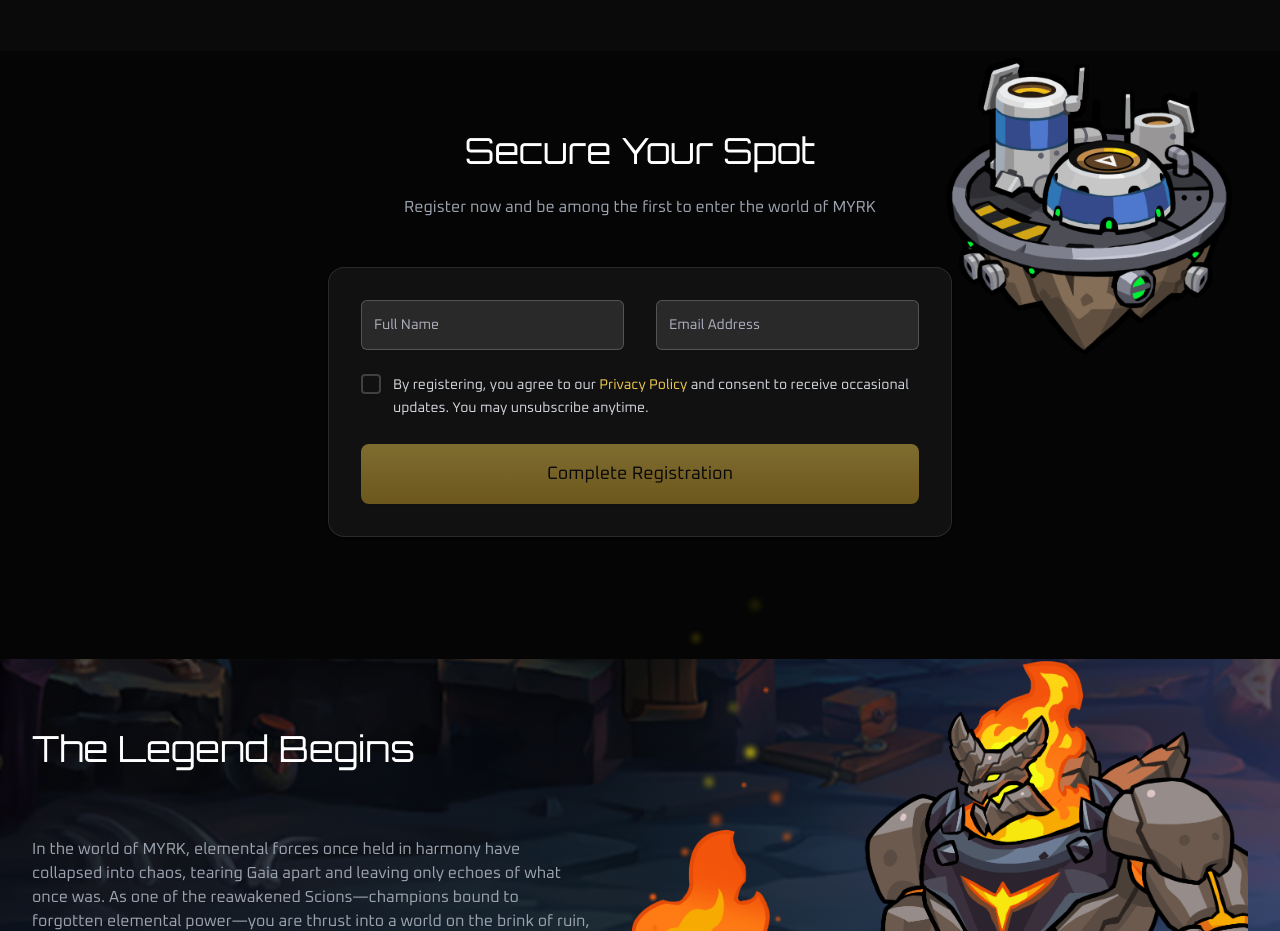
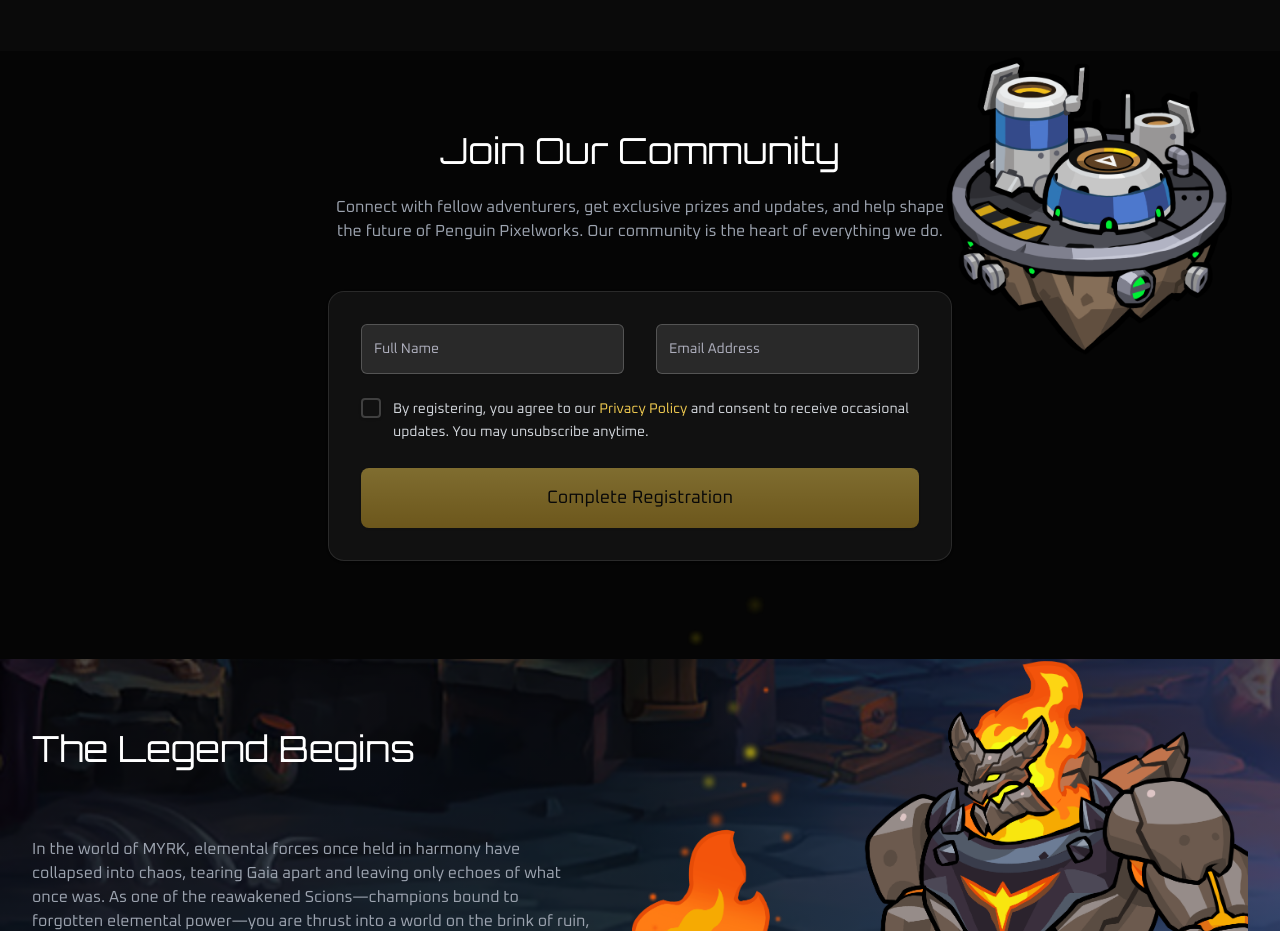
Before and after one commit to aaqibsheikh/myrk-preregistration, a Next.js app: page / in a window 1280 px wide. Shown: the part 2860-3791 px from the top of the page. Built offline with nearby package versions, Linux system fonts and the light colour scheme; no server answers.

Commit message:
text reword

```diff
--- a/components/sections/PreRegistrationSection.tsx
+++ b/components/sections/PreRegistrationSection.tsx
@@ -196,10 +196,11 @@
         <div className="relative w-full max-w-[672px] h-auto mx-auto px-4 sm:px-6">
           <div className="flex flex-col items-center mb-8 sm:mb-12">
             <h2 className="font-normal text-2xl sm:text-3xl md:text-4xl text-white text-center tracking-[0] leading-tight [font-family:'Orbitron',Helvetica] transition-all duration-300">
-              Secure Your Spot
+            Join Our Community
             </h2>
             <p className="mt-4 sm:mt-6 font-normal text-gray-400 text-sm sm:text-base text-center tracking-[0] leading-6 [font-family:'Oxanium',Helvetica] transition-all duration-300">
-              Register now and be among the first to enter the world of MYRK
+              Connect with fellow adventurers, get exclusive prizes and updates, and help shape the future of Penguin Pixelworks.
+Our community is the heart of everything we do.
             </p>
           </div>
 
```
